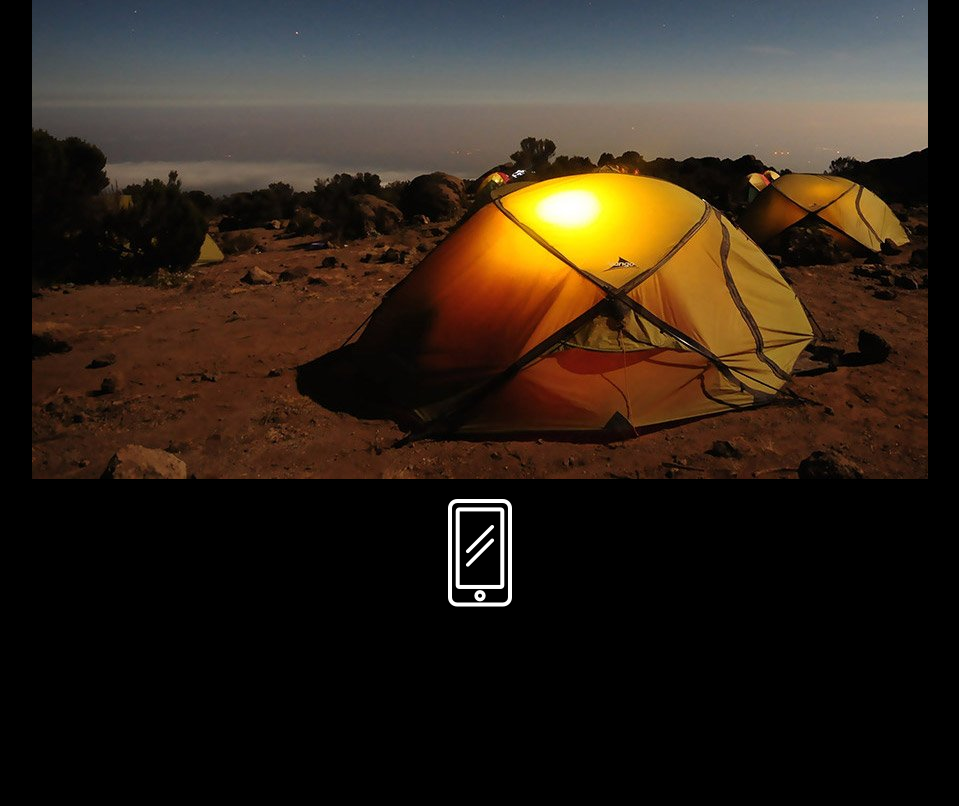
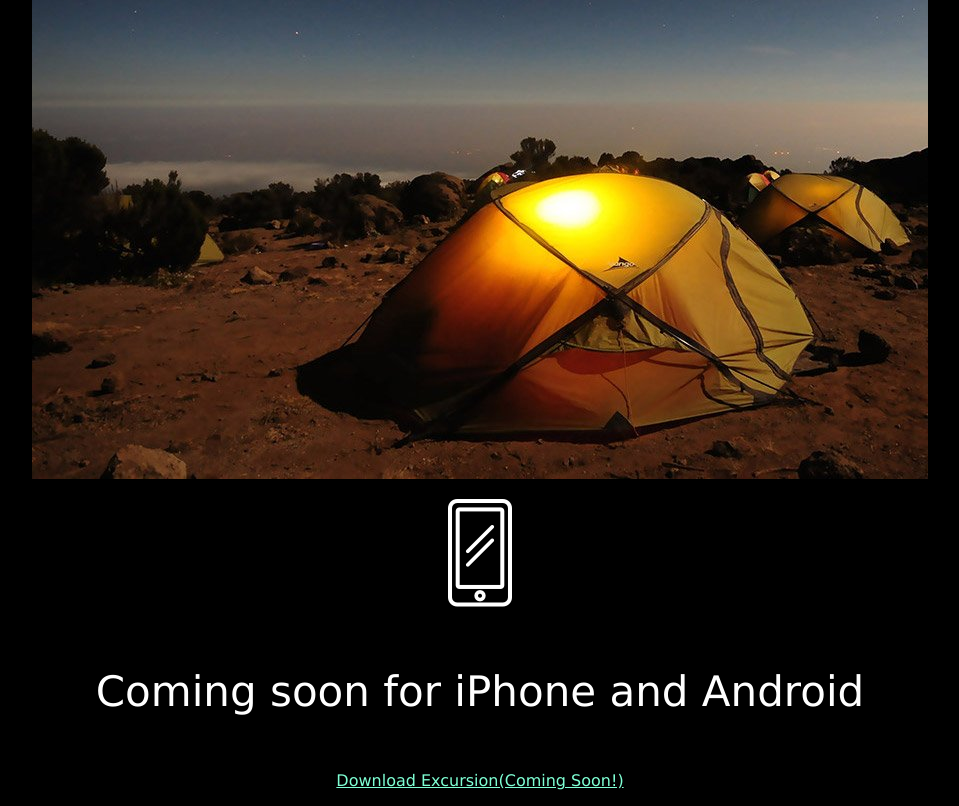
Before and after one commit to antonioxk/excursion, a plain HTML site: page index.html in a window 1280 px wide. Shown: the part 533-1339 px from the top of the page, without its empty margins (160-1119 px from the left). Before the commit the page ends 1160 px from the top, so only its background shows below. Drawn offline with Linux system fonts and the light colour scheme.

Commit message:
added footer text

```diff
--- a/index.html
+++ b/index.html
@@ -17,5 +17,7 @@
 <h4 class="header--sub-header">Excursion remembers places you like, and reccomends new points of interest around you.</h4>
 <p><img src="resources/images/camp.jpg"></p>
 <p><img src="resources/images/cell.png"></p>
+<h4 class="header--secondary">Coming soon for iPhone and Android</h4>
+<p><a class="link--cta" href="#">Download Excursion(Coming Soon!)</a></p>
 </body>
 </html>
```
